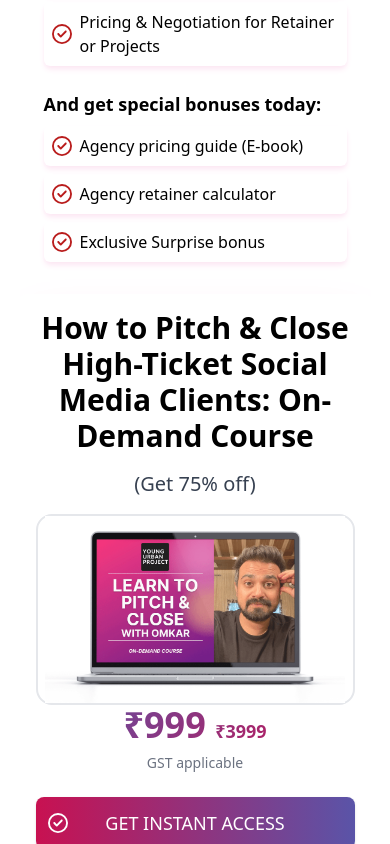
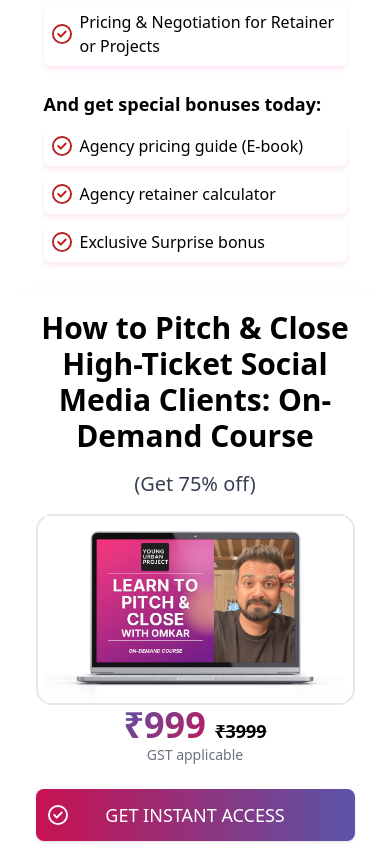
Before and after one commit to hitesh2k-1/assignment-nextjs, a Next.js app: page / in a window 390 px wide. Shown: the part 11156-12000 px from the top of the page. Built offline with nearby package versions, Linux system fonts and the light colour scheme.

Commit message:
ready to deploy

```diff
--- a/components/OfferSection.js
+++ b/components/OfferSection.js
@@ -56,22 +56,23 @@ const OfferSection = () => {
                         <Image height={300} width={300} src="/images/laptop.png" alt="" />
                     </span>
                     {/* Pricing */}
-                    <p className="sm:text-7xl text-4xl font-bold gradient-text mb-2">₹999 <span className='text-lg line-through'>₹3999</span> </p>
+                    <span className="sm:text-7xl text-4xl font-bold gradient-text mb-2">₹999  </span>
+                    <span className='text-lg font-bold sm:text-2xl line-through'>₹3999</span>
                     <p className="text-gray-500 text-sm mb-6">GST applicable</p>
 
                     {/* Button */}
                     <button className="relative w-full inline-block text-lg sm:text-xl gap-2 m-auto bg-gradient-to-r from-[#C81151] to-[#5A54A8] text-white px-10 py-3 rounded-lg shadow transition-transform transform hover:-translate-y-1 duration-300">
-                    <FontAwesomeIcon icon={faCheckCircle} className="h-5 w-5 absolute top-4 left-3  text-white" />
-                    GET INSTANT ACCESS
-                </button>
+                        <FontAwesomeIcon icon={faCheckCircle} className="h-5 w-5 absolute top-4 left-3  text-white" />
+                        GET INSTANT ACCESS
+                    </button>
                     <div className='border w-96 my-3 m-auto border-pink-100' ></div>
                     {/* Bonuses and Info */}
                     <div className="mt-6 mx-10 flex flex-col justify-center  gap-4 ">
                         <p className='flex items-center gap-3' ><FontAwesomeIcon icon={faCheck} className="h-6 w-6 text-red-700" />
                             Launch Price: Get a ₹3000 discount today</p>
-                            <p className='flex items-center gap-3' ><FontAwesomeIcon icon={faCheck} className="h-6 w-6 text-red-700" />
+                        <p className='flex items-center gap-3' ><FontAwesomeIcon icon={faCheck} className="h-6 w-6 text-red-700" />
                             Get exclusive bonuses worth ₹20,000</p>
-                            <p className='flex items-center gap-3' ><FontAwesomeIcon icon={faCheck} className="h-6 w-6 text-red-700" />
+                        <p className='flex items-center gap-3' ><FontAwesomeIcon icon={faCheck} className="h-6 w-6 text-red-700" />
                             Offer valid only till midnight, October 12</p>
                     </div>
                 </div>
```
Also changed, not shown: 1 other file (tests, documents, lock files or other folders).
